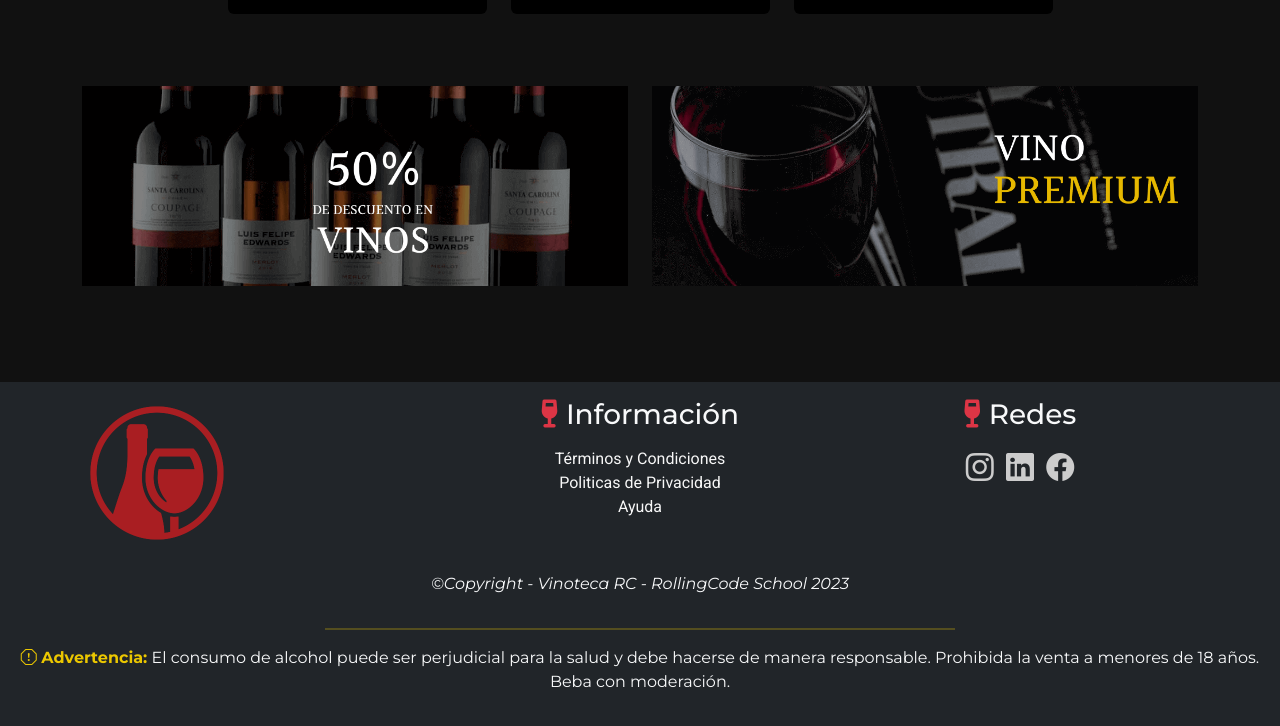
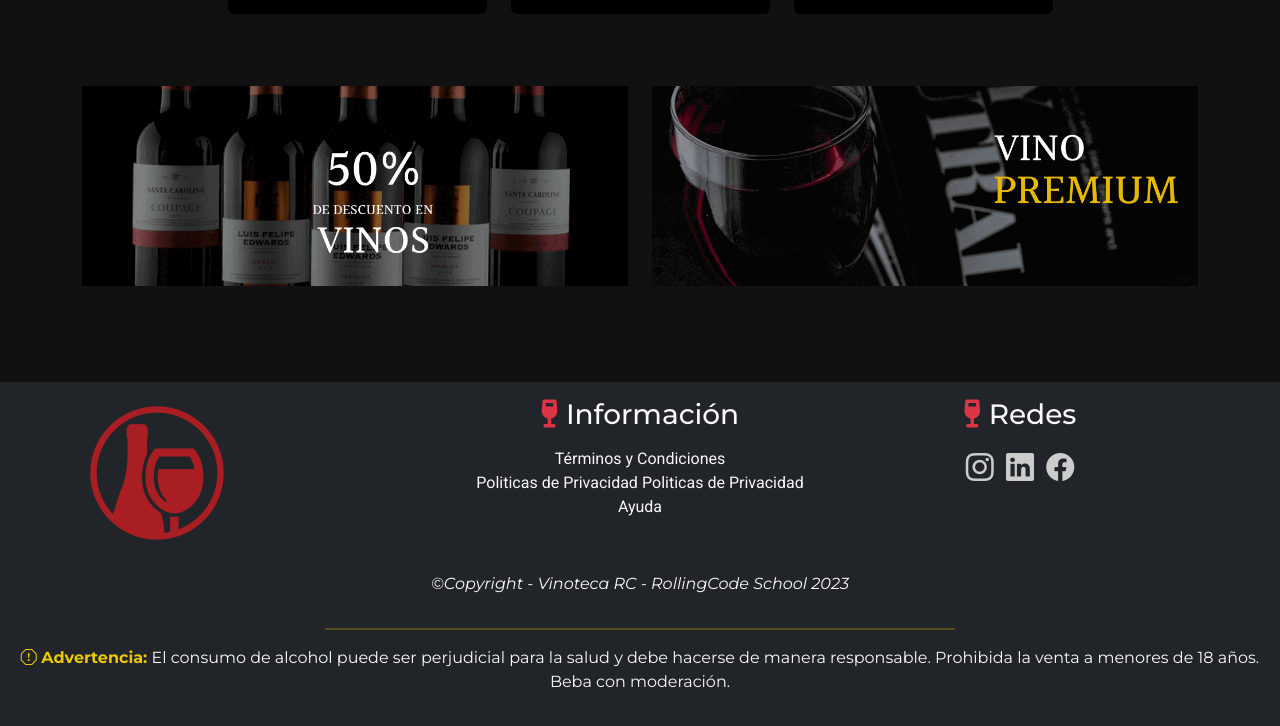
Before and after one commit to MarianoArias202/vinovacion, a plain HTML site: page index.html in a window 1280 px wide. Shown: the part 3838-4564 px from the top of the page. Drawn offline with nearby package versions, Linux system fonts and the light colour scheme.

```diff
--- a/index.html
+++ b/index.html
@@ -484,6 +484,9 @@
                   <a href="./pages/error404.html" class="footer-a"
                     >Politicas de Privacidad</a
                   >
+                  <a href="./pages/error404.html" class="footer-a"
+                  >Politicas de Privacidad</a
+                >
                 </li>
                 <li>
                   <a href="./pages/error404.html" class="footer-a">Ayuda</a>
```
